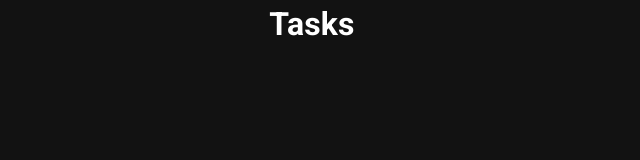
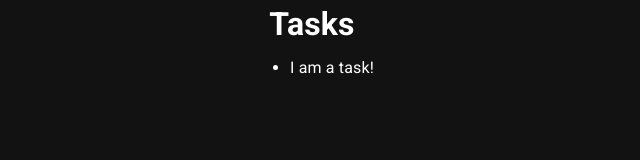
Before and after one commit to ProgrammingLogic/todo_frontend, a React (Vite) app: page / in a window 1280 px wide. Shown: the top 160 px of the page, without its empty margins (328-968 px from the left). Built offline with nearby package versions, Linux system fonts and the light colour scheme.

Commit message:
Add TaskList.jsx, move Stack declaration into Tasks.jsx

```diff
--- a/src/App.jsx
+++ b/src/App.jsx
@@ -1,7 +1,6 @@
 import { ThemeProvider, createTheme } from "@mui/material/styles";
 import CssBaseline from "@mui/material/CssBaseline";
 
-import Stack from "@mui/material/Stack";
 import Tasks from "./components/Tasks";
 
 const darkTheme = createTheme({
@@ -15,9 +14,7 @@ export default function App() {
   return (
     <ThemeProvider theme={darkTheme}>
       <CssBaseline />
-        <Stack alignItems="center" spacing={1}>
-          <Tasks />
-        </Stack>
+      <Tasks />
     </ThemeProvider>
   )
 }
--- /dev/null
+++ b/src/components/TaskList.jsx
@@ -0,0 +1,8 @@
+export default function TaskList({data, onCreate, onUpdate, onDelete, error}) {
+
+    return (
+        <ul>
+            <li>I am a task!</li>
+        </ul>
+    )
+}
--- a/src/components/Tasks.jsx
+++ b/src/components/Tasks.jsx
@@ -1,4 +1,8 @@
 import { useState, useEffect } from "react";
+
+import Stack from "@mui/material/Stack";
+
+import TaskList from "./TaskList";
 
 
 // SOURCE: https://learn.microsoft.com/en-us/training/modules/build-web-api-minimal-spa/3-exercise-create-front-end?tabs=github-codespaces
@@ -46,6 +50,9 @@ export default function Tasks() {
   }
 
   return (
-    <h1>Tasks</h1>
+    <Stack alignItems="center" spacing={1}>
+        <h1>Tasks</h1>
+        <TaskList />
+    </Stack>
   )
 }
```
